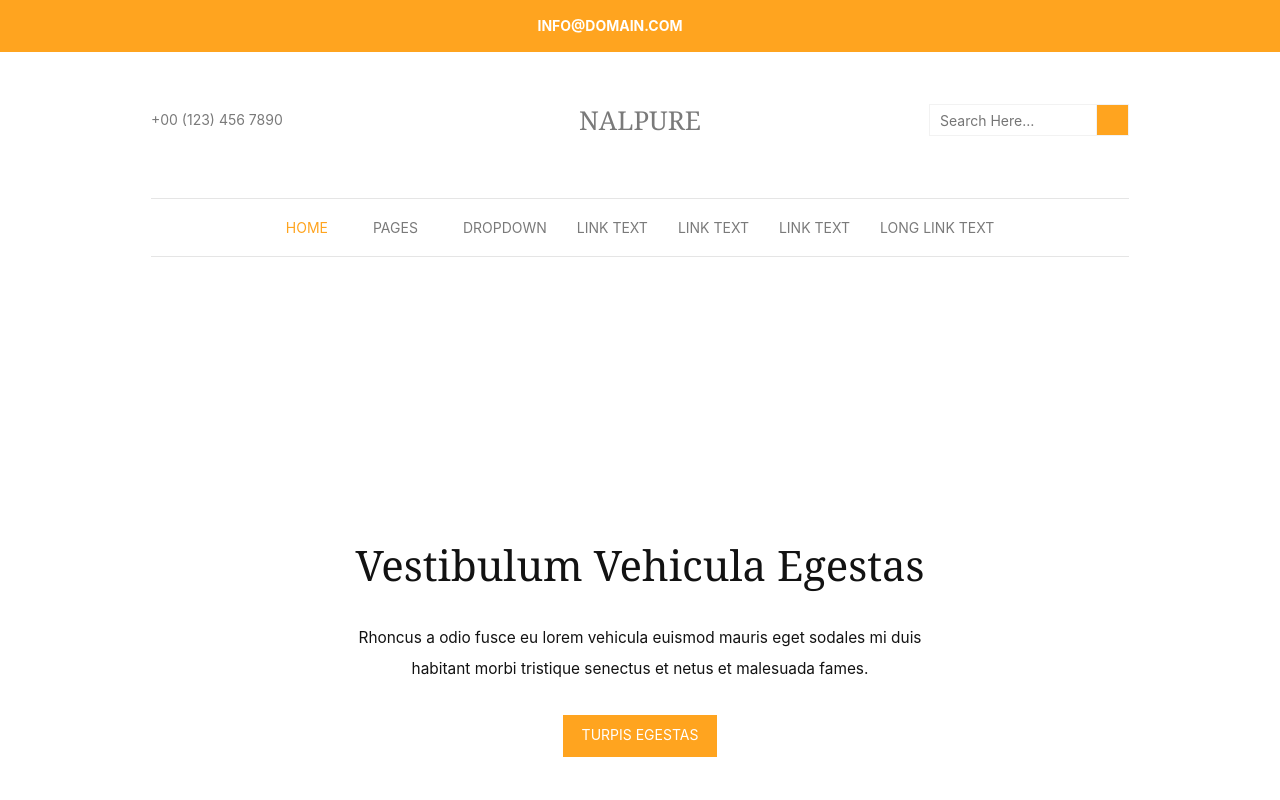
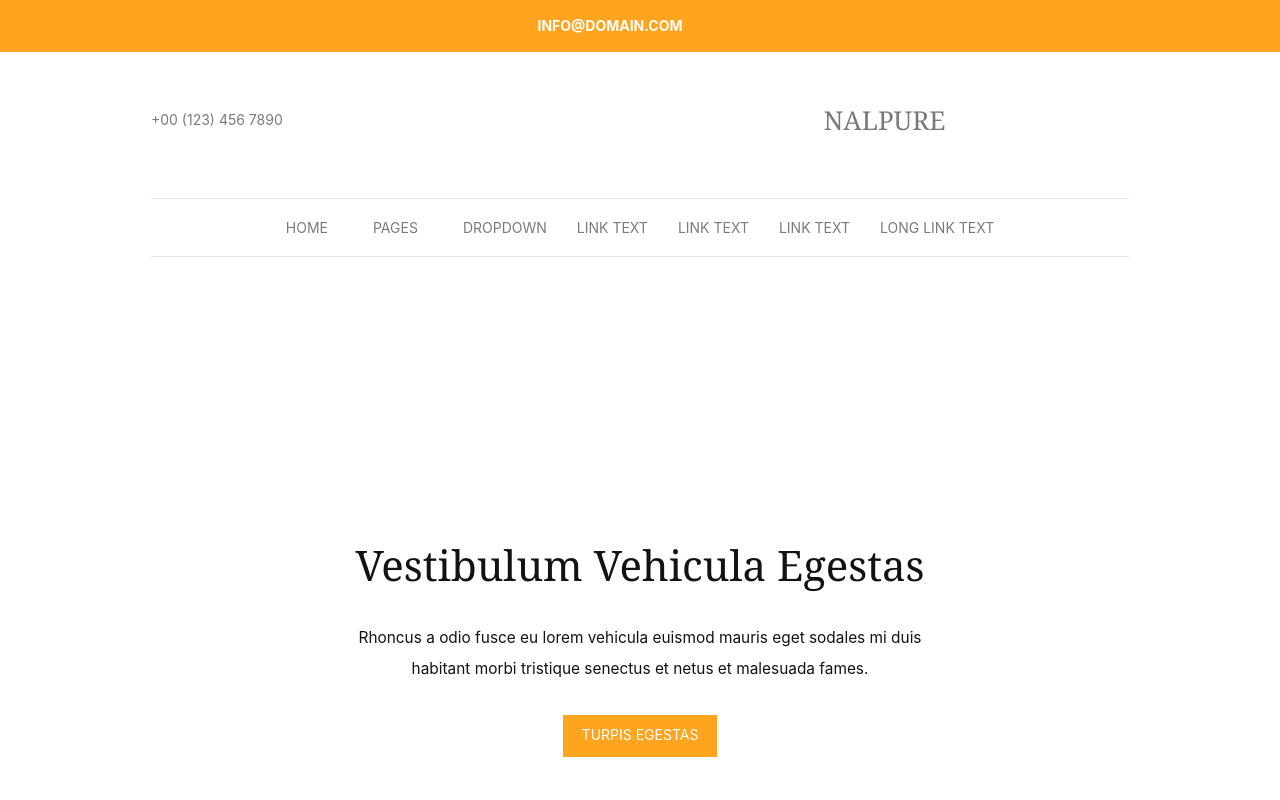
Before and after one commit to zainabbf/NewApp-React, a React (Create React App) app: page / in a window 1280 px wide. Shown: the top 800 px of the page. Built offline with nearby package versions, Linux system fonts and the light colour scheme; some icons are missing.

Commit message:
Link - NavLink

```diff
--- a/public/layout.css
+++ b/public/layout.css
@@ -455,3 +455,8 @@ table a, #comments a{background-color:inherit;}
 	#header section, #header section > div{display:block; width:100%;}
 	#header section > div{width:100%; margin-bottom:30px; text-align:center;}
 }
+
+.active {
+  background-color: #00ACEE;
+  color: #000 !important;
+}
--- a/src/comp/header.js
+++ b/src/comp/header.js
@@ -1,3 +1,6 @@
+/* eslint-disable jsx-a11y/anchor-is-valid */
+import { Link, NavLink } from "react-router-dom";
+
 const Header = () => {
   return (
     <div>
@@ -9,9 +12,9 @@ const Header = () => {
           <i className="fa fa-envelope-o" /> info@domain.com
         </li>
         <li>
-          <a href="index.html">
+          <Link to="/home">
             <i className="fa fa-lg fa-home" />
-          </a>
+          </Link>
         </li>
         <li>
           <a href="#" title="Help Centre">
@@ -39,25 +42,15 @@ const Header = () => {
         </div>
         <div>
           <h1 id="logo">
-            <a href="index.html">Nalpure</a>
+            <Link to="/home">Nalpure</Link>
           </h1>
         </div>
-        <div>
-          <form className="clear" method="post" action="#">
-            <fieldset>
-              <legend>Search:</legend>
-              <input type="search" defaultValue="" placeholder="Search Here…" />
-              <button className="fa fa-search" type="submit" title="Search">
-                <em>Search</em>
-              </button>
-            </fieldset>
-          </form>
-        </div>
+
       </section>
       <nav id="mainav">
         <ul className="clear">
-          <li className="active">
-            <a href="index.html">Home</a>
+          <li>
+            <a href="/home">Home</a>
           </li>
           <li>
             <a className="drop" href="#">
@@ -65,7 +58,7 @@ const Header = () => {
             </a>
             <ul>
               <li>
-                <a href="pages/gallery.html">Gallery</a>
+                <NavLink to="/gallery">Gallery</NavLink>
               </li>
               <li>
                 <a href="pages/full-width.html">Full Width</a>
@@ -120,7 +113,7 @@ const Header = () => {
             <a href="#">Link Text</a>
           </li>
           <li>
-            <a href="/linktext">Long Link Text</a>
+            <NavLink to="/linktext">Long Link Text</NavLink>
           </li>
         </ul>
       </nav>
--- a/src/index.js
+++ b/src/index.js
@@ -7,12 +7,18 @@ import {
 } from "react-router-dom";
 import Home from './pages/home';
 import Gallery from './pages/gallery';
-import Text from './pages/linktext'
+import Text from './pages/linktext';
 
 
 const router = createBrowserRouter([
   {
     path: "/",
+    element: <Home />,
+    errorElement: <h1 style={{ textAlign: 'center' }}>The page is not found 404 </h1>,
+  },
+
+  {
+    path: "/home",
     element: <Home />,
     errorElement: <h1 style={{ textAlign: 'center' }}>The page is not found 404 </h1>,
   },
--- a/src/pages/home.js
+++ b/src/pages/home.js
@@ -1,3 +1,4 @@
+/* eslint-disable jsx-a11y/anchor-is-valid */
 import Header from '../comp/header';
 const Home = () => {
   return (
```
